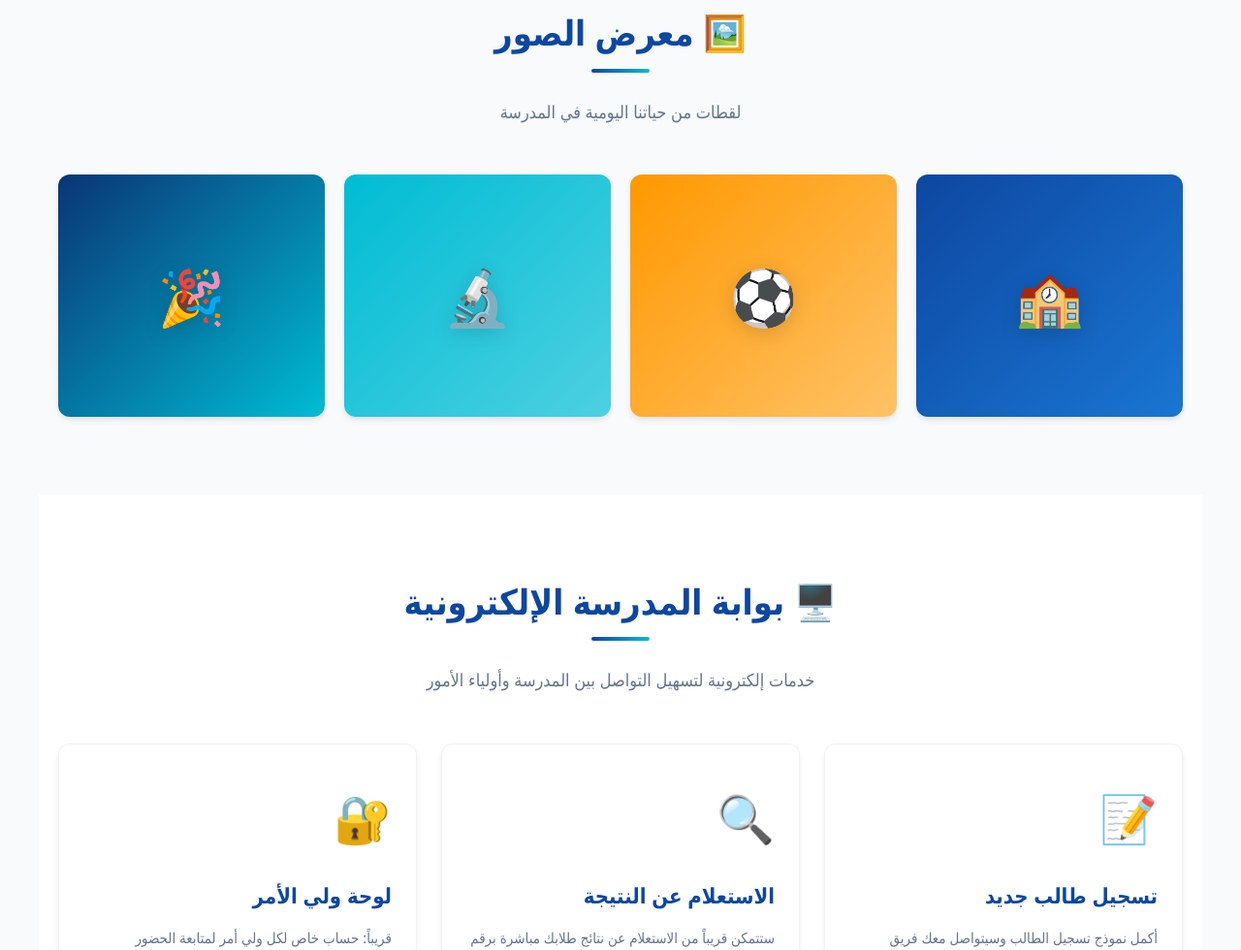
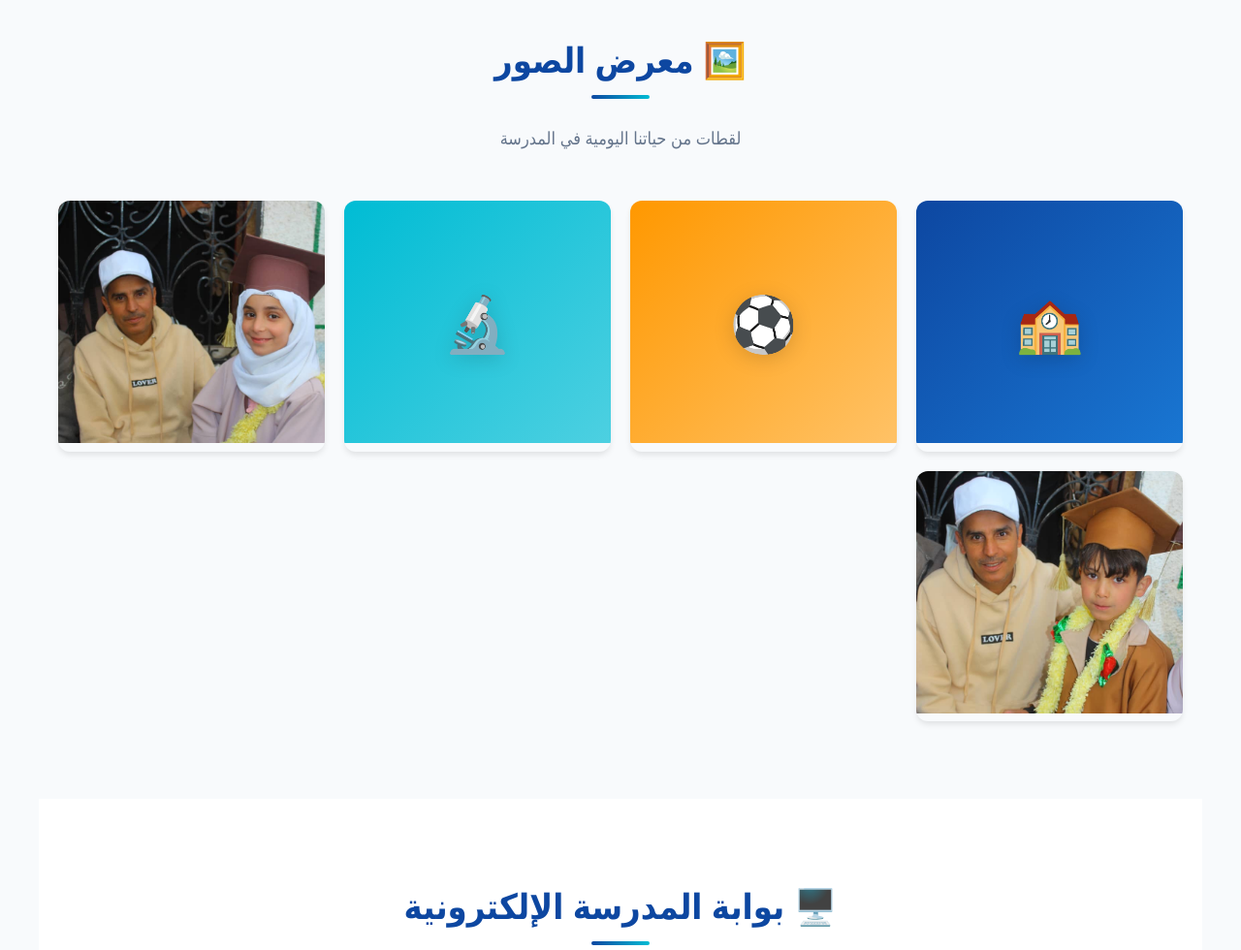
Before and after one commit to aliabdu20195-sketch/alula-ye, a plain HTML site: page index.html in a window 1280 px wide. Shown: the part 2417-3397 px from the top of the page at 97% size. Drawn offline with Linux system fonts and the light colour scheme.

Commit message:
Update gallery items with graduation images and details
Replaced gallery placeholders with images and overlays for graduation events.

```diff
--- a/index.html
+++ b/index.html
@@ -935,7 +935,7 @@ footer p {
     }
 }
 </style>
-</head>
+</head>ها
 
 <body>
 
@@ -1105,9 +1105,19 @@ footer p {
             </div>
         </div>
         <div class="gallery-item animate-on-scroll">
-            <div class="gallery-placeholder" style="background: linear-gradient(135deg, var(--primary-dark) 0%, var(--accent) 100%);">
-                <span class="placeholder-icon">🎉</span>
-            </div>
+    <img src="IMG-20260113-WA0000.jpg" alt="حفل تخرج طالبة" style="width:100%;height:250px;object-fit:cover;transition:var(--transition)">
+    <div class="gallery-overlay">
+        <strong>حفل التخرج</strong>
+        <p style="margin:0; font-size:13px;">لحظات النجاح والفخر</p>
+    </div>
+</div>
+<div class="gallery-item animate-on-scroll">
+    <img src="IMG-20260113-WA0001.jpg" alt="حفل تخرج طالب" style="width:100%;height:250px;object-fit:cover;transition:var(--transition)">
+    <div class="gallery-overlay">
+        <strong>حفل التخرج</strong>
+        <p style="margin:0; font-size:13px;">تكريم المتفوقين</p>
+    </div>
+</div>
             <div class="gallery-overlay">
                 <strong>الاحتفالات والمناسبات</strong>
                 <p style="margin:0; font-size:13px;">أجواء فرح وإبداع</p>
```
